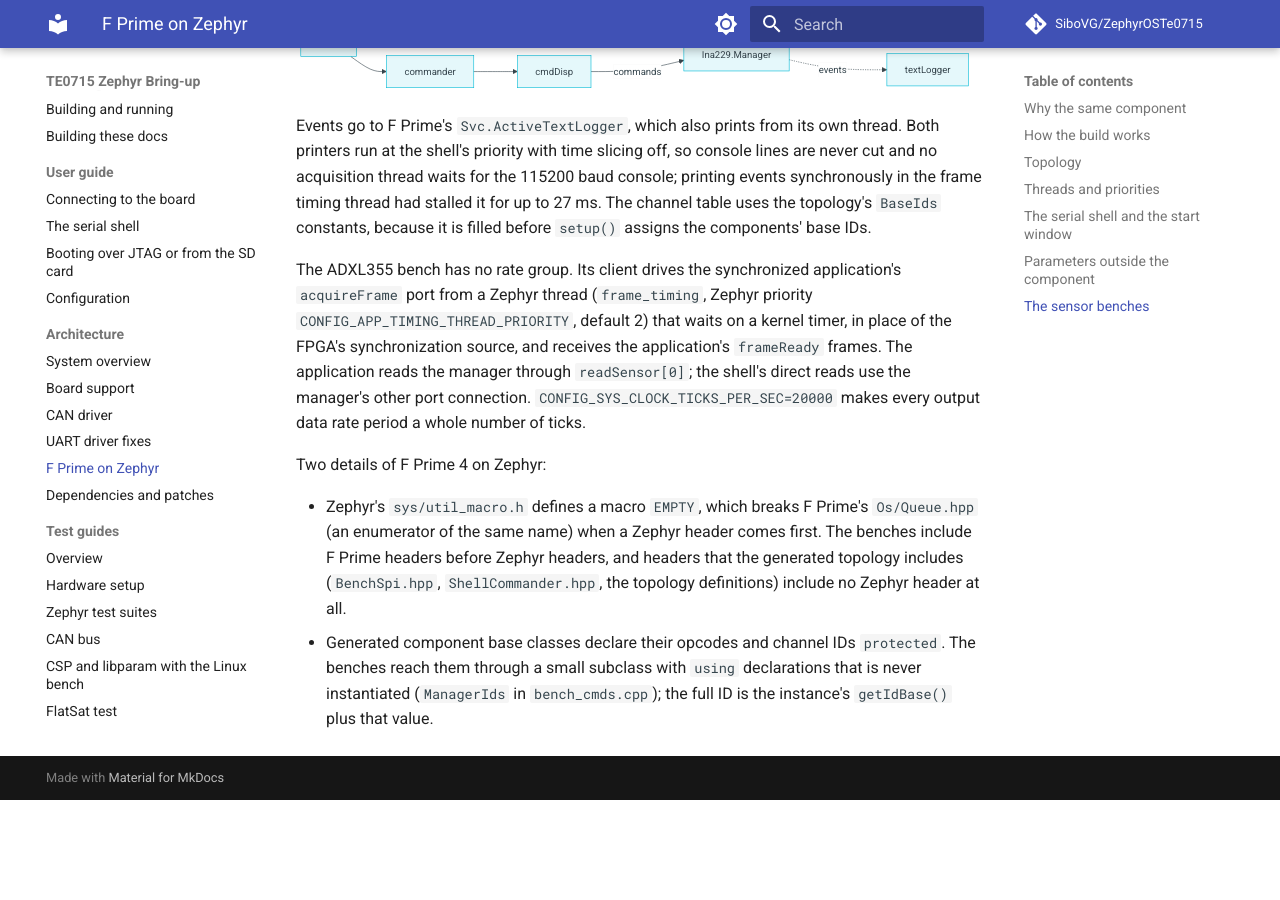
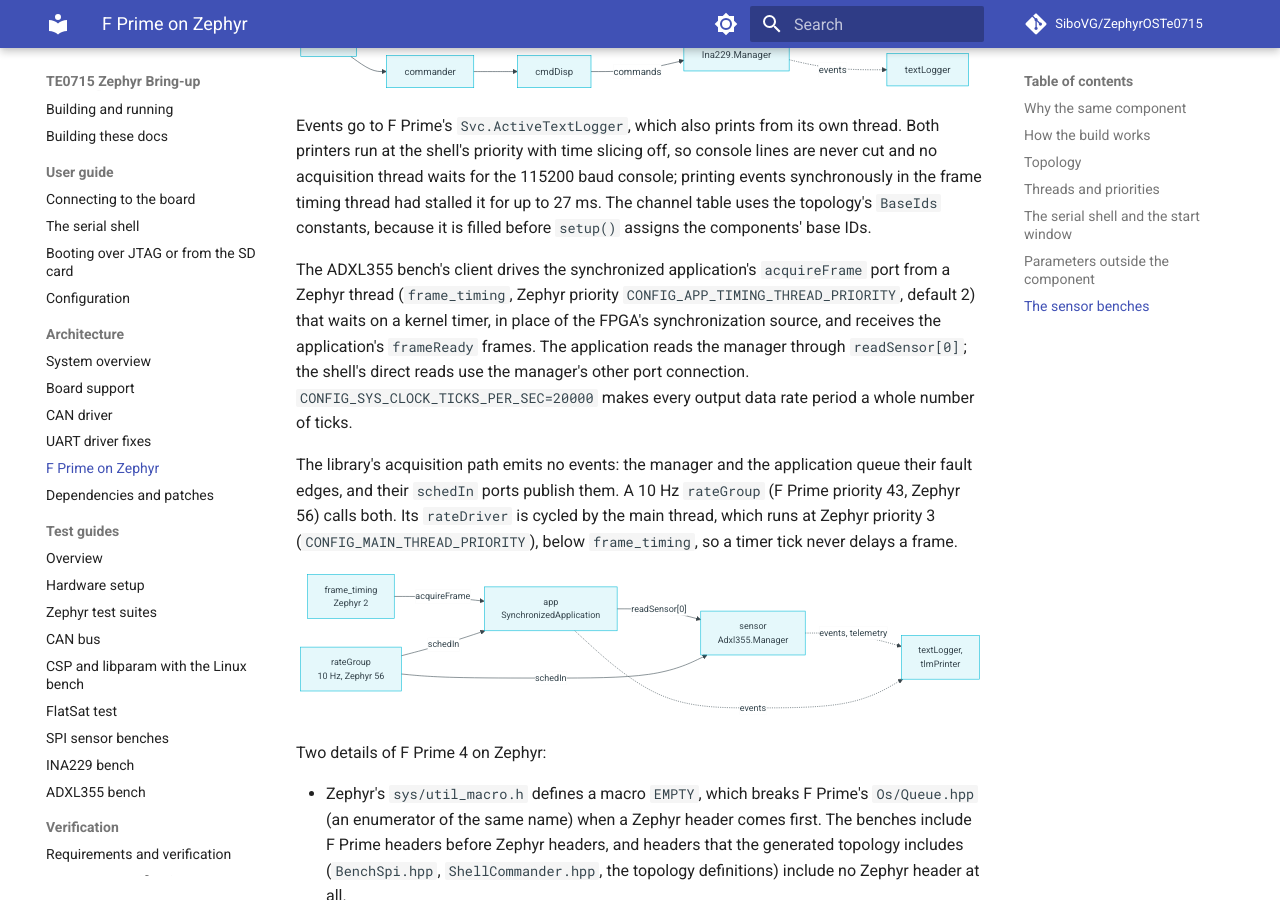
Before and after one commit to SiboVG/ZephyrOSTe0715, an MkDocs documentation site: the page built from docs/architecture/fprime.md, in a window 1280 px wide and 900 px high, scrolled down 4051 px. Built offline with MkDocs 1.6.1 and Material for MkDocs 9.7.7, drawn with Linux system fonts in a browser that asks for light colours; comment, search, counter and statistics services are not loaded; before the commit the page ends 4851 px from its top, so only the background shows below that.

Commit message:
ADXL355 bench: rate group for the library's schedIn ports
fprime-adxl355 67bdcb0 moves its fault events off the acquisition path:
the manager and the application queue their fault edges and publish
them from a new schedIn port. The bench adds a 10 Hz ActiveRateGroup
(Zephyr priority 56) driven by a ZephyrRateDriver, which calls both.
The main thread cycles the driver at Zephyr priority 3, below the frame
timing thread (2), so a tick never delays a frame.

The bench guide, the F Prime architecture page and TC-19 step 5 describe
the new path. Known issues lists the cs-gpios fix for cdns,spi, now
upstream PR #120741.

````diff
--- a/docs/architecture/fprime.md
+++ b/docs/architecture/fprime.md
@@ -136,13 +136,29 @@ synchronously in the frame timing thread had stalled it for up to 27 ms. The cha
 table uses the topology's `BaseIds` constants, because it is filled before `setup()`
 assigns the components' base IDs.
 
-The ADXL355 bench has no rate group. Its client drives the synchronized application's
-`acquireFrame` port from a Zephyr thread (`frame_timing`, Zephyr priority
+The ADXL355 bench's client drives the synchronized application's `acquireFrame` port
+from a Zephyr thread (`frame_timing`, Zephyr priority
 `CONFIG_APP_TIMING_THREAD_PRIORITY`, default 2) that waits on a kernel timer, in place
 of the FPGA's synchronization source, and receives the application's `frameReady`
 frames. The application reads the manager through `readSensor[0]`; the shell's direct
 reads use the manager's other port connection. `CONFIG_SYS_CLOCK_TICKS_PER_SEC=20000`
 makes every output data rate period a whole number of ticks.
+
+The library's acquisition path emits no events: the manager and the application queue
+their fault edges, and their `schedIn` ports publish them. A 10 Hz `rateGroup` (F Prime
+priority 43, Zephyr 56) calls both. Its `rateDriver` is cycled by the main thread, which
+runs at Zephyr priority 3 (`CONFIG_MAIN_THREAD_PRIORITY`), below `frame_timing`, so a
+timer tick never delays a frame.
+
+```mermaid
+flowchart LR
+    FT["frame_timing<br/>Zephyr 2"] -- "acquireFrame" --> APP["app<br/>SynchronizedApplication"]
+    APP -- "readSensor[0]" --> M["sensor<br/>Adxl355.Manager"]
+    RG["rateGroup<br/>10 Hz, Zephyr 56"] -- "schedIn" --> APP
+    RG -- "schedIn" --> M
+    M -. "events, telemetry" .-> P["textLogger,<br/>tlmPrinter"]
+    APP -. "events" .-> P
+```
 
 Two details of F Prime 4 on Zephyr:
 
````
Also changed, not shown: docs/known-issues.md (+1 -0 lines), 6 other files.
